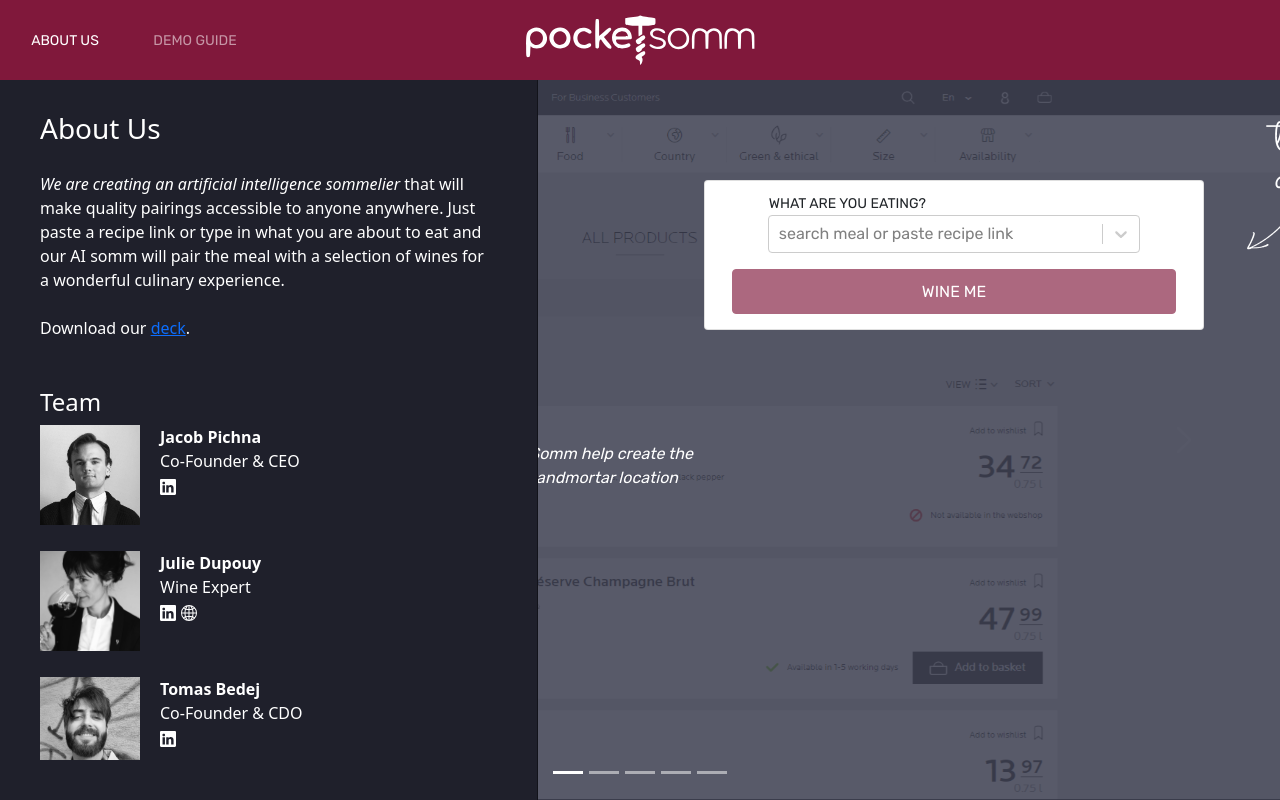
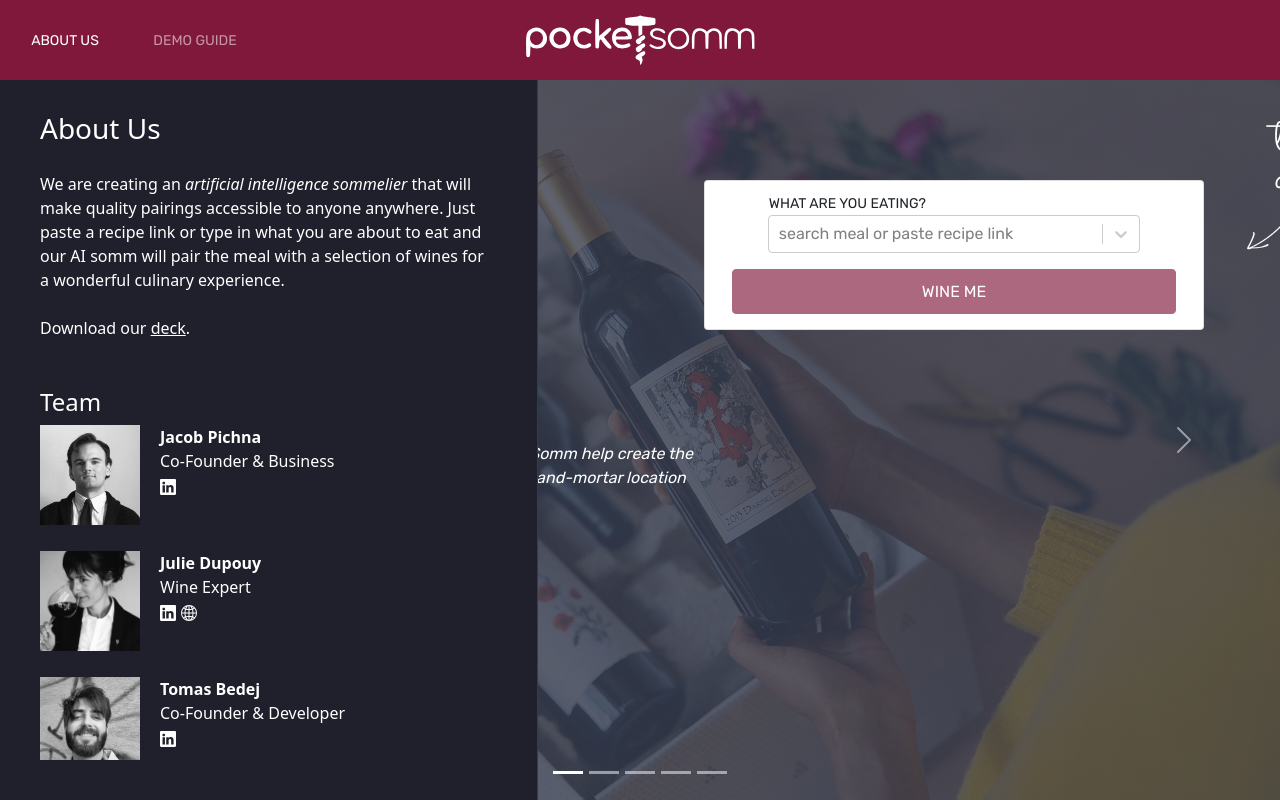
Before and after one commit to POCKET-SOMM/sommify-homepage, a React (Create React App) app: page / in a window 1280 px wide. Both pictures are taken after a click on the button "ABOUT US". Shown: the top 800 px of the page. Built offline with nearby package versions, Linux system fonts and the light colour scheme.

Commit message:
touch ups

```diff
--- a/src/App.jsx
+++ b/src/App.jsx
@@ -123,11 +123,11 @@
   }
 
   const CarouselItems = [
-    { img: 'winestore.png', title: 'Online Wine Store', text: 'Selling wine online? Let PocketSomm help create the customer experience of a brick-andmortar location with quality pairing advice.' },
-    { img: 'homecook.jpg', title: 'Smart Home', text: 'Imagine a world in which you have a world-class sommelier at home advising you on which bottle from your wine cooler pairs the best with the meals possible from the ingredients in your refrigerator' },
+    { img: 'winestore.jpg', title: 'Online Wine Store', text: 'Selling wine online? Let PocketSomm help create the customer experience of a brick-and-mortar location with quality pairing advice.' },
+    { img: 'homecook.jpg', title: 'Smart Home', text: 'Imagine a world in which you have a world-class sommelier at home advising you on which bottle from your wine cooler pairs the best with the meals possible from the ingredients in your refrigerator.' },
     { img: 'delivery.jpg', title: 'Food Delivery', text: 'Whether you are offering food boxes or delivery from restaurants PocketSomm offers the opportunity to cross-sell wine or just enhance the experience.' },
     { img: 'retail.webp', title: 'Add-On', text: 'You might already have an app or website that relates to food, like a grocery chain or a recipe site, and you want to enhance the customer experience or drive sales.' },
-    { img: 'other.jpg', title: 'Other', text: 'the possibilities are endless; the only barriers are your imagination and local alcohol regulation' }
+    { img: 'other.jpg', title: 'Other', text: 'The possibilities are endless; the only barriers are your imagination and local alcohol regulation...' }
   ]
 
   return (
@@ -165,7 +165,7 @@
         isDesktop ? <Offcanvas style={{
           width: '42%',
           backgroundColor: '#1f202b',
-          borderColor: '#12131a',
+          borderColor: '#393b4d',
           borderRightStyle: 'solid',
           borderWidth: '1px',
           zIndex: 5,
@@ -225,13 +225,20 @@
                   src='try_our_demo.png'
                   style={{ position: 'absolute', zIndex: 5, marginLeft: '580px', marginTop: '30px' }}></img>
               </div>
-
-              <div style={{ width: '100%', height: 'calc(100vh - 80px)', position: 'absolute', zIndex: 2, background: '#3b3e4f', opacity: '0.85' }} />
-              <Carousel interval={10000} indicatorLabels={[1, 2, 3]} style={{ width: '100%', height: 'calc(100vh - 80px)' }}>
+              <Carousel interval={8500} indicatorLabels={[1, 2, 3]} style={{ width: '100%', height: 'calc(100vh - 80px)' }}>
                 {
                   CarouselItems.map((item, i) =>
                     <Carousel.Item>
-                      <img
+                      <div style={{
+                        background: `linear-gradient(to top, rgba(59,62,79,0.8), rgba(59,62,79,0.8)), url(${item.img}) no-repeat top center`,
+                        // backgroundImage: `url(${item.img})`,
+                        backgroundSize: 'cover',
+                        width: '100%',
+                        height: 'calc(100vh - 80px)'
+                      }}>
+
+                      </div>
+                      {/* <img
                         style={{
                           objectFit: 'cover',
                           width: '100%',
@@ -240,7 +247,7 @@
                         // className="w-100 h-100"
                         src={item.img}
                         alt={`Slide ${i}`}
-                      />
+                      /> */}
                       <Carousel.Caption style={captionStyle}>
                         <h3>{item.title}</h3>
                         <p style={{ fontStyle: 'italic' }}>{item.text}</p>
--- a/src/components/AboutUs.js
+++ b/src/components/AboutUs.js
@@ -1,11 +1,12 @@
 import React from 'react';
-import { Linkedin, Globe2 } from 'react-bootstrap-icons';
+import { Linkedin, Globe2, Envelope } from 'react-bootstrap-icons';
+import { MAIN_COLOR_DEP } from '../App';
 
 const teamMembers = [
-    { image: 'team_jp.jpeg', name: 'Jacob Pichna', title: 'Co-Founder & CEO', linked: 'https://www.linkedin.com/in/pichna/' },
+    { image: 'team_jp.jpeg', name: 'Jacob Pichna', title: 'Co-Founder & Business', linked: 'https://www.linkedin.com/in/pichna/' },
     { image: 'team_jd.jpeg', name: 'Julie Dupouy', title: 'Wine Expert', linked: 'https://www.linkedin.com/in/julie-dupouy-50305925/', website: 'https://www.juliedupouy.com/' },
-    { image: 'team_tb.jpeg', name: 'Tomas Bedej', title: 'Co-Founder & CDO', linked: 'https://www.linkedin.com/in/bedej/' },
-    { image: 'team_wb.jpeg', name: 'William Brach', title: 'Co-Founder & CTO', linked: 'https://www.linkedin.com/in/william-brach-4a20b6213/' },
+    { image: 'team_tb.jpeg', name: 'Tomas Bedej', title: 'Co-Founder & Developer', linked: 'https://www.linkedin.com/in/bedej/' },
+    { image: 'team_wb.jpeg', name: 'William Brach', title: 'Co-Founder & Developer', linked: 'https://www.linkedin.com/in/william-brach-4a20b6213/' },
 ]
 
 class AboutUs extends React.Component {
@@ -17,7 +18,7 @@
                     <h3>About Us</h3>
                 </div>
                 <span>
-                    <span style={{ fontStyle: 'italic' }}>We are creating an artificial intelligence sommelier</span> that will make quality pairings accessible to
+                    We are creating an <span style={{ fontStyle: 'italic' }}>artificial intelligence sommelier</span> that will make quality pairings accessible to
                     anyone anywhere. Just paste a recipe link or type in what you are about to eat and our AI somm
                     will pair the meal with a selection of wines for a wonderful culinary experience.
                 </span>
@@ -37,7 +38,7 @@
                     that.
                 </span><br /> */}
                 <span>
-                    Download our <a className="link clickable" onClick={e => { window.open('https://drive.google.com/file/d/1G1I1LyJBbGbM-ZcHsYxKfxbW77CiCziW/') }}>deck</a>.
+                    Download our <a style={{ color: 'white' }} className="link clickable" onClick={e => { window.open('https://drive.google.com/file/d/1G1I1LyJBbGbM-ZcHsYxKfxbW77CiCziW/') }}>deck</a>.
                 </span>
 
                 <br /><br /><br />
@@ -46,7 +47,7 @@
                     <h4>Team</h4>
                     {
                         teamMembers.map(member =>
-                            <div style={{ height: '100px', marginBottom: '20px', width: '300px', display: 'inline-block' }}>
+                            <div style={{ height: '100px', marginBottom: '20px', width: '340px', display: 'inline-block' }}>
                                 <img src={member.image} width={100} style={{ float: 'left' }} />
                                 <span style={{ float: 'left', marginLeft: '20px' }}>
                                     <b>{member.name}</b><br />
@@ -64,9 +65,18 @@
 
                 <br />
                 <span style={{ fontStyle: 'italic' }}>let’s talk</span><br />
-                <a className="link clickable" onClick={e => { window.open('partner@pocketsomm.dev') }}>partner@pocketsomm.dev</a><br />
-                <a className="link clickable" onClick={e => { window.open('https://www.linkedin.com/company/pocketsomm') }}>https://www.linkedin.com/company/pocketsomm</a><br />
-                <a className="link clickable" onClick={e => { window.open('https://www.crunchbase.com/organization/pocketsomm') }}>https://www.crunchbase.com/organization/pocketsomm</a><br />
+                <div style={{ color: 'white !important' }}>
+                    <Envelope />
+                    <span className="m-2">
+                        partner@pocketsomm.dev
+                    </span><br />
+                    <Linkedin />
+                    <span style={{textDecoration:'underline'}} className="clickable m-2" onClick={e => { window.open('https://www.linkedin.com/company/pocketsomm') }}>Linked In
+                    </span><br />
+                    <img src="/icons/crunchbase_icon.svg" width={16}></img>
+                    <span style={{textDecoration:'underline'}} className="clickable m-2" onClick={e => { window.open('https://www.crunchbase.com/organization/pocketsomm') }}>Crunchbase
+                    </span><br />
+                </div>
             </div>
         )
     }
```
Also changed, not shown: public/icons/crunchbase_icon.svg (added), public/winestore.jpg (added).
